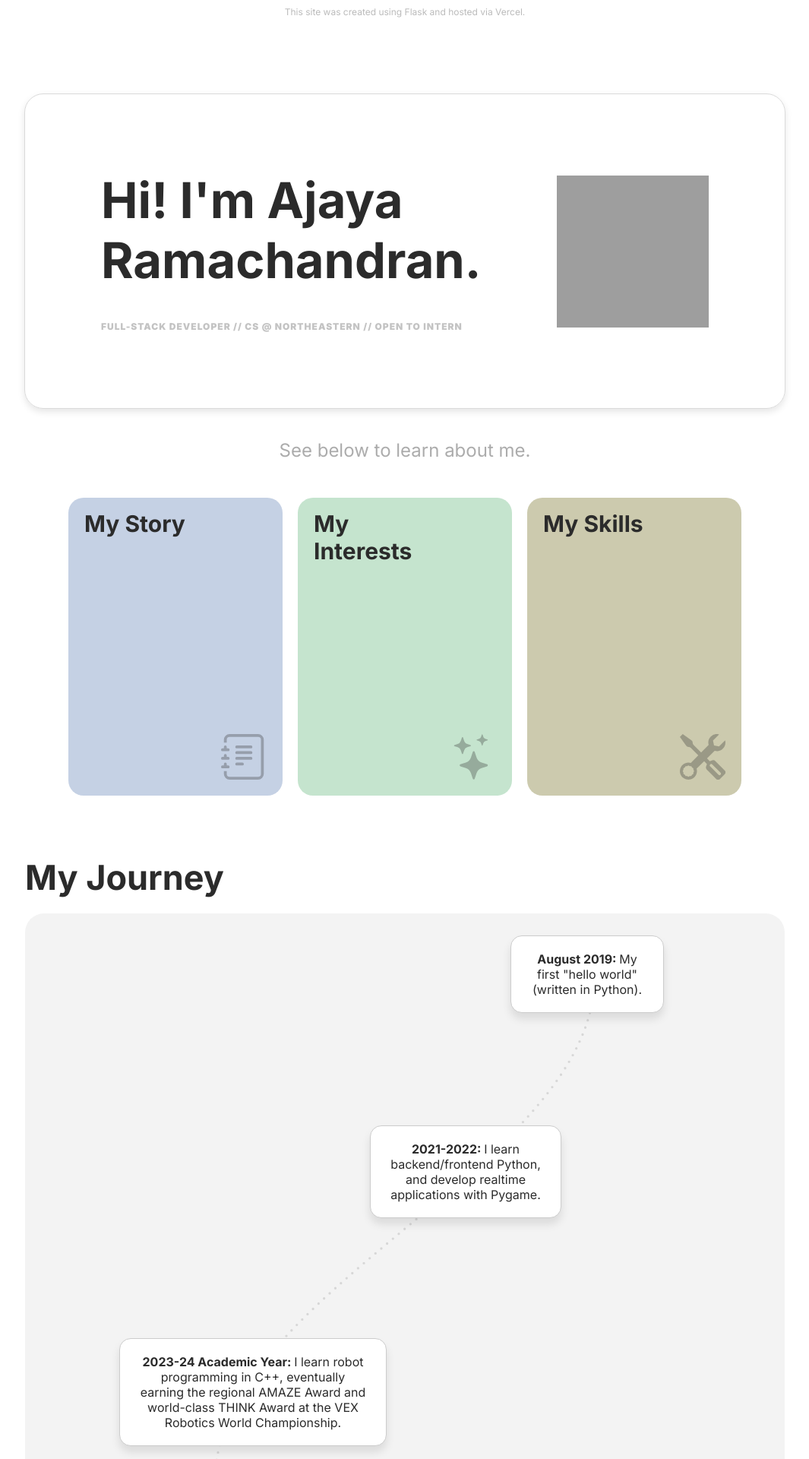
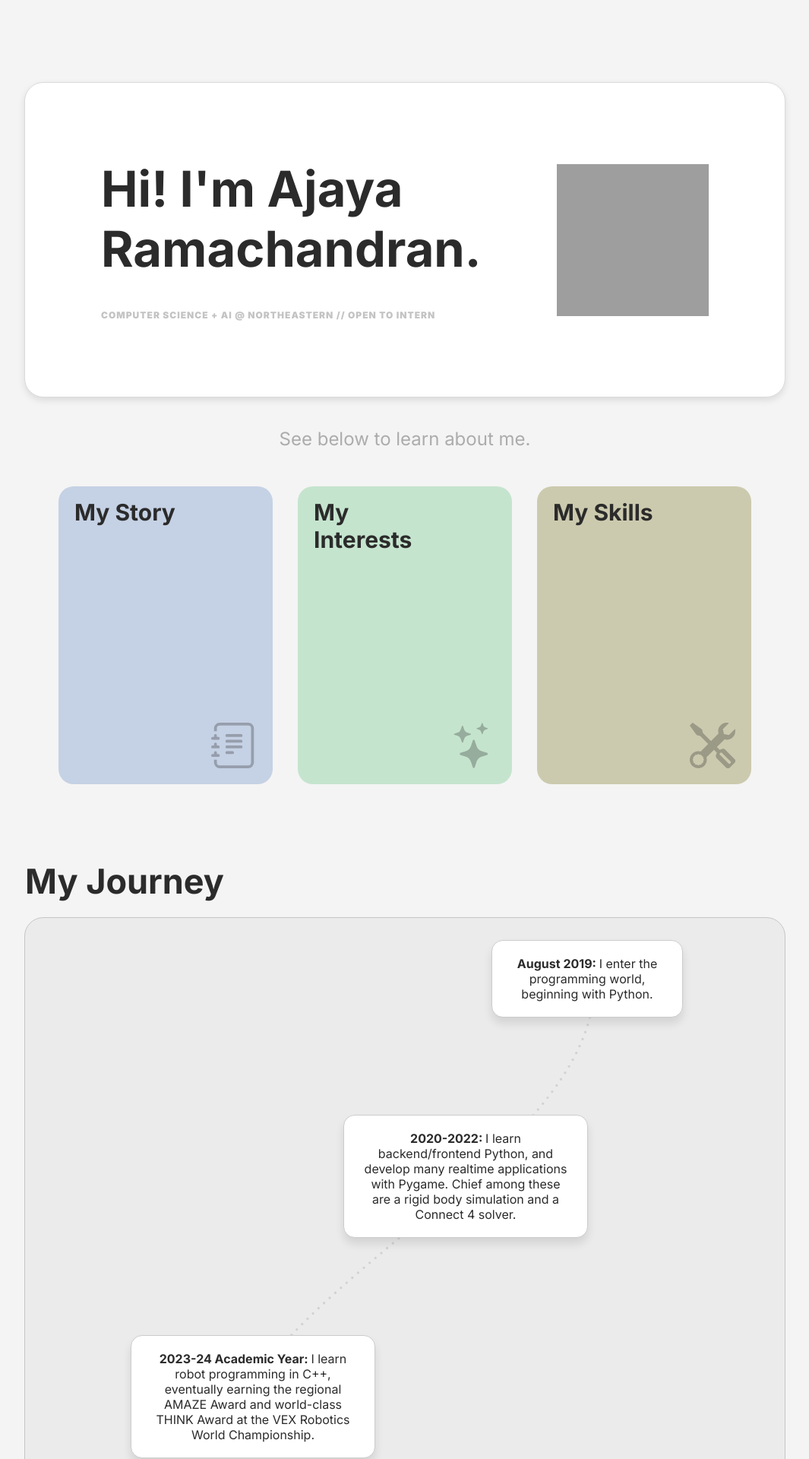
Before and after one commit to AjayaRamachandran/ajaya-r, a Flask app: page / in a window 1280 px wide. Shown: the top 1920 px of the page at 76% size, without its empty margins (107-1172 px from the left). Run offline with Flask 3, Linux system fonts and the light colour scheme; grey boxes are pictures that could not be loaded.

Commit message:
changed cards and added information

```diff
--- a/api/static/css/styles.css
+++ b/api/static/css/styles.css
@@ -2,6 +2,7 @@ body {
     display: flex;
     flex-direction: column;
     justify-content: center;
+    background-color: rgb(244, 244, 244);
 }
 
 :root {
@@ -19,6 +20,7 @@ body {
 }
 
 .title-block {
+    background-color: rgb(255, 255, 255);
     display: flex;
     border: 1px solid rgb(218, 218, 218);
     border-radius: 25px;
@@ -92,8 +94,9 @@ body {
     height: 200px;
     opacity: 0;
     margin: 0px 0px 0px 100px;
+    filter: blur(50px);
     transform: translateY(25px);
-    transition: ease-out opacity 0.5s, ease-out transform 0.5s;
+    transition: ease-out opacity 0.5s, ease-out transform 0.5s, cubic-bezier(0,.67,.49,1) filter 0.5s;
 }
 
 
@@ -132,31 +135,42 @@ svg {
   }
 
 .card {
+    position: absolute;
     border-radius: 20px;
     display: flex;
     border: 1px solid transparent;
     padding: 15px 20px;
     cursor: pointer;
-    transition: border-color 0.25s, filter 0.25s, transform 0.25s;
+    transition: border-color 0.25s, filter 0.25s, transform 1s;
     margin: 8px 10px 0px 10px;
     width: 240px;
     height: 360px;
     justify-content: space-between;
-}
-.card:hover {
-    transform: translateY(-8px);
-}
-.unflipped {
+    transform-style: preserve-3d;
+    backface-visibility: hidden;
     font-size: 30px;
     font-weight: 700;
 }
-.flipped {
+.card.content, .card.back {
+    position: absolute;
+    backface-visibility: hidden;
+    width: 240px;
+    height: 360px;
     font-size: 18px;
-    font-weight: 400;
+    font-weight: 500;
+}
+
+.card .back {
+    transform: rotateY(180deg);
+}
+
+.card.flipped {
+    transform: rotateY(180deg);
 }
 
 .left-card {
     background-color: #c5d1e4;
+    margin-right: 640px;
 }
 .left-card:hover {
     border-color: #577dbd;
@@ -175,6 +189,7 @@ svg {
 
 .right-card {
     background-color: #cccaae;
+    margin-left: 640px;
 }
 .right-card:hover {
     border-color: #a6a369;
@@ -195,7 +210,8 @@ svg {
 
 .journey-section {
     position: relative;
-    background-color: #f3f3f3;
+    background-color: #ebebeb;
+    border: 1px solid #c5c5c5;
     border-radius: 25px;
     width: 1000px;
     height: 1380px; /* Height of the section */
@@ -258,6 +274,7 @@ a {
     transition: background-color 0.25s, box-shadow 0.25s;
     justify-content: space-between;
     width: 900px;
+    height: 65px;
     margin-bottom: 25px;
 }
 .tile-left {
@@ -287,6 +304,7 @@ a {
     background-color: #f3f3f3;
     border: 1px solid #bbb;
     padding: 12px 12px;
+    width: 50px;
 }
 .tile-site {
     margin: 8px;
@@ -294,6 +312,7 @@ a {
     background-color: #a8f9cd;
     border: 1px solid #6e9c82;
     padding: 12px 15px;
+    width: 50px;
 }
 
 .tile:hover {
--- a/api/static/js/index.js
+++ b/api/static/js/index.js
@@ -3,26 +3,30 @@ window.onload = function() {
 
     profileImage.style.opacity = "1";
     profileImage.style.transform = "translateY(0px)";
+    profileImage.style.filter = "blur(0px)";
 };
 
-document.addEventListener("DOMContentLoaded", function() {
-    document.querySelectorAll('.unflipped').forEach(function(element) {
-        element.addEventListener('click', function() {
-            console.log(this.classList);
-            this.classList.add("flipped");
-            if (this.classList[1] === "left-card") {
-                this.textContent = "I'm a freshman at Northeastern University, originally from North Andover, MA. From childhood, my parents fostered in me a love for all things science and tech. As my interests developed, my passions clustered around computers, programming, and designing digital systems. By high school, I was fluent in many basic programming techniques, but I was eager to learn more.";
-            } else if (this.classList[1] === "center-card") {
-                this.textContent = "I'm an avid computer nerd with a need for design perfection. My interests fall right in between designing systems that are functional and systems that are a work of art. In my opinion, the designed experience goes hand in hand with the functional purpose. I am excited to bring this standard of quality to my future endeavors.";
-            } else if (this.classList[1] === "right-card") {
-                this.textContent = "Skilled in both front-end and back-end development, UI/UX design, as well as Algorithm Design, my skill set can be applied in almost any SWE environment. On top of the skills I already bring to the table, I'm a rapid learner with the capability to pick up new abilities on the fly, with strong communication and idea-marketing skills as a cherry on top.";
+document.addEventListener('DOMContentLoaded', () => {
+    const elements = document.querySelectorAll('.card');
+    elements.forEach(card => {
+        card.addEventListener('click', function () {
+            // Toggle the 'flipped' class on the clicked card only
+            if (card.classList.value.includes("left-card")) {
+                const subset = document.querySelectorAll('.left-card');
+                subset.forEach(card => {
+                    card.classList.toggle('flipped');
+                });
+            } else if (card.classList.value.includes("center-card")) {
+                const subset = document.querySelectorAll('.center-card');
+                subset.forEach(card => {
+                    card.classList.toggle('flipped');
+                });
+            } else if (card.classList.value.includes("right-card")) {
+                const subset = document.querySelectorAll('.right-card');
+                subset.forEach(card => {
+                    card.classList.toggle('flipped');
+                });
             }
-            this.classList.replace("unflipped", "flipped");  // Replace class from "unflipped" to "flipped"
-        });
+        })
     });
-    //document.querySelectorAll('.journey-point').forEach(point => {
-        //point.addEventListener('click', () => {
-            // alert(`You clicked: ${point.dataset.milestone}`);
-        //});
-    //});
 });
--- a/api/templates/index.html
+++ b/api/templates/index.html
@@ -10,46 +10,58 @@
     <link rel="icon" type="image/x-icon" href="https://www.dropbox.com/scl/fi/jgpvl6s9otkgc6uqg5pmt/favicon.ico?rlkey=nb39qqv34ppoyk6k3b2qd1yl0&st=tumht5wl&raw=1">
 </head>
 <body>
-    <div class="precursor">This site was created using Flask and hosted via Vercel.</div>
     <div class="parent">
         <div class="title-block">
             <div class="title-column">
                 <div class="title">Hi! I'm Ajaya Ramachandran.</div>
-                <div class="descriptor">FULL-STACK DEVELOPER  //  CS @ NORTHEASTERN  //  OPEN TO INTERN</div>
+                <div class="descriptor">COMPUTER SCIENCE + AI @ NORTHEASTERN  //  OPEN TO INTERN</div>
             </div>
             <img class="profile-img" id="main-profile-pic" src="https://i.ibb.co/k1p2G09/Super-Headshot.png" alt="Super-Headshot">
         </div>
         <script src="static/js/index.js"></script>
         <div class="subtitle">See below to learn about me.</div>
         <div class="card-block">
-            <div class="card left-card unflipped"><div class="content">My Story</div>
+
+                <div class="card left-card"><div class="content">My Story</div>
                     <svg xmlns="http://www.w3.org/2000/svg" width="60" height="60" fill="currentColor" class="bi bi-journal-text" viewBox="0 0 16 16">
                         <path d="M5 10.5a.5.5 0 0 1 .5-.5h2a.5.5 0 0 1 0 1h-2a.5.5 0 0 1-.5-.5m0-2a.5.5 0 0 1 .5-.5h5a.5.5 0 0 1 0 1h-5a.5.5 0 0 1-.5-.5m0-2a.5.5 0 0 1 .5-.5h5a.5.5 0 0 1 0 1h-5a.5.5 0 0 1-.5-.5m0-2a.5.5 0 0 1 .5-.5h5a.5.5 0 0 1 0 1h-5a.5.5 0 0 1-.5-.5"/>
                         <path d="M3 0h10a2 2 0 0 1 2 2v12a2 2 0 0 1-2 2H3a2 2 0 0 1-2-2v-1h1v1a1 1 0 0 0 1 1h10a1 1 0 0 0 1-1V2a1 1 0 0 0-1-1H3a1 1 0 0 0-1 1v1H1V2a2 2 0 0 1 2-2"/>
                         <path d="M1 5v-.5a.5.5 0 0 1 1 0V5h.5a.5.5 0 0 1 0 1h-2a.5.5 0 0 1 0-1zm0 3v-.5a.5.5 0 0 1 1 0V8h.5a.5.5 0 0 1 0 1h-2a.5.5 0 0 1 0-1zm0 3v-.5a.5.5 0 0 1 1 0v.5h.5a.5.5 0 0 1 0 1h-2a.5.5 0 0 1 0-1z"/>
                     </svg>
                 </div>
-            <div class="card center-card unflipped"><div class="content">My Interests</div>
+                <div class="card left-card flipped back">
+                    I'm a freshman at Northeastern University, originally from North Andover, MA. From childhood, my parents fostered in me a love for all things science and tech. As my interests developed, my passions clustered around computers, programming, and designing digital systems. By high school, I was fluent in many basic programming techniques, but I was eager to learn more.
+                </div>
+
+                <div class="card center-card"><div class="content">My Interests</div>
                     <svg xmlns="http://www.w3.org/2000/svg" width="60" height="60" fill="currentColor" class="bi bi-stars" viewBox="0 0 16 16">
                         <path d="M7.657 6.247c.11-.33.576-.33.686 0l.645 1.937a2.89 2.89 0 0 0 1.829 1.828l1.936.645c.33.11.33.576 0 .686l-1.937.645a2.89 2.89 0 0 0-1.828 1.829l-.645 1.936a.361.361 0 0 1-.686 0l-.645-1.937a2.89 2.89 0 0 0-1.828-1.828l-1.937-.645a.361.361 0 0 1 0-.686l1.937-.645a2.89 2.89 0 0 0 1.828-1.828zM3.794 1.148a.217.217 0 0 1 .412 0l.387 1.162c.173.518.579.924 1.097 1.097l1.162.387a.217.217 0 0 1 0 .412l-1.162.387A1.73 1.73 0 0 0 4.593 5.69l-.387 1.162a.217.217 0 0 1-.412 0L3.407 5.69A1.73 1.73 0 0 0 2.31 4.593l-1.162-.387a.217.217 0 0 1 0-.412l1.162-.387A1.73 1.73 0 0 0 3.407 2.31zM10.863.099a.145.145 0 0 1 .274 0l.258.774c.115.346.386.617.732.732l.774.258a.145.145 0 0 1 0 .274l-.774.258a1.16 1.16 0 0 0-.732.732l-.258.774a.145.145 0 0 1-.274 0l-.258-.774a1.16 1.16 0 0 0-.732-.732L9.1 2.137a.145.145 0 0 1 0-.274l.774-.258c.346-.115.617-.386.732-.732z"/>
                     </svg>
                 </div>
-            <div class="card right-card unflipped"><div class="content">My Skills</div>
+                <div class="card center-card flipped back">
+                    I'm an avid computer nerd with an insatiable need for perfection. My interests fall right in between designing systems that are functional and systems that are a work of art. In my opinion, the design goes hand in hand with the purpose. I am excited to bring this standard of quality to my future endeavors, be they in my studies, the software industry, and beyond.
+                </div>
+
+                <div class="card right-card"><div class="content">My Skills</div>
                     <svg xmlns="http://www.w3.org/2000/svg" width="60" height="60" fill="currentColor" class="bi bi-tools" viewBox="0 0 16 16">
                         <path d="M1 0 0 1l2.2 3.081a1 1 0 0 0 .815.419h.07a1 1 0 0 1 .708.293l2.675 2.675-2.617 2.654A3.003 3.003 0 0 0 0 13a3 3 0 1 0 5.878-.851l2.654-2.617.968.968-.305.914a1 1 0 0 0 .242 1.023l3.27 3.27a.997.997 0 0 0 1.414 0l1.586-1.586a.997.997 0 0 0 0-1.414l-3.27-3.27a1 1 0 0 0-1.023-.242L10.5 9.5l-.96-.96 2.68-2.643A3.005 3.005 0 0 0 16 3q0-.405-.102-.777l-2.14 2.141L12 4l-.364-1.757L13.777.102a3 3 0 0 0-3.675 3.68L7.462 6.46 4.793 3.793a1 1 0 0 1-.293-.707v-.071a1 1 0 0 0-.419-.814zm9.646 10.646a.5.5 0 0 1 .708 0l2.914 2.915a.5.5 0 0 1-.707.707l-2.915-2.914a.5.5 0 0 1 0-.708M3 11l.471.242.529.026.287.445.445.287.026.529L5 13l-.242.471-.026.529-.445.287-.287.445-.529.026L3 15l-.471-.242L2 14.732l-.287-.445L1.268 14l-.026-.529L1 13l.242-.471.026-.529.445-.287.287-.445.529-.026z"/>
                     </svg>
                 </div>
+                <div class="card right-card flipped back">
+                    Skilled in both front-end and back-end development, UI/UX design, as well as Algorithm Design, my skill set can be applied in almost any SWE environment. On top of the skills I already bring to the table, I'm a rapid learner with the capability to pick up new abilities on the fly, with strong communication and idea-marketing skills as a cherry on top.
                 </div>
-        <div class="heading lefted">My Journey</div>
+
+        </div>
+        <div class="heading lefted" style="margin-top: 500px;">My Journey</div>
         <div class="journey-section">
             <svg class="curved-line" viewBox="0 80 1200 1500">
                 <path id="path" fill="transparent" stroke="#999999" stroke-width="4" stroke-dasharray="0, 12" stroke-linecap="round" d="M 900 100 C 900 400 300 600 300 900 C 300 1150 850 1300 700 1500" />
             </svg>
-            <div class="journey-point" style="left: 740px; top: 80px; width: 150px;" data-milestone="Aug19"><b>August 2019: </b>My first "hello world" (written in Python).</div>
-            <div class="journey-point" style="left: 580px; top: 340px; width: 200px;" data-milestone="21-22"><b>2021-2022: </b>I learn backend/frontend Python, and develop realtime applications with Pygame.</div>
-            <div class="journey-point" style="left: 300px; top: 630px; width: 300px;" data-milestone="23-24"><b>2023-24 Academic Year: </b>I learn robot programming in C++, eventually earning the regional AMAZE Award and world-class THINK Award at the VEX Robotics World Championship.</div>
-            <div class="journey-point" style="left: 400px; top: 980px; width: 250px;" data-milestone="Sum24"><b>Summer 2024: </b>Developing websites like "VRC Tracker" I further my skills in web development with JS, back-end, and algorithm design.</div>
-            <div class="journey-point" style="left: 600px; top: 1280px; width: 200px;" data-milestone="Today"><b>Today: </b>Studying CS at Northeastern University, I strive to apply my skills and acquire new ones as I navigate my career path.</div>
+            <div class="journey-point" style="left: 740px; top: 80px; width: 200px;" data-milestone="Aug19"><b>August 2019: </b>I enter the programming world, beginning with Python.</div>
+            <div class="journey-point" style="left: 580px; top: 340px; width: 270px;" data-milestone="21-22"><b>2020-2022: </b>I learn backend/frontend Python, and develop many realtime applications with Pygame. Chief among these are a rigid body simulation and a Connect 4 solver.</div>
+            <div class="journey-point" style="left: 300px; top: 630px; width: 270px;" data-milestone="23-24"><b>2023-24 Academic Year: </b>I learn robot programming in C++, eventually earning the regional AMAZE Award and world-class THINK Award at the VEX Robotics World Championship.</div>
+            <div class="journey-point" style="left: 400px; top: 980px; width: 250px;" data-milestone="Sum24"><b>Today: </b>Developing websites like <i>VRC Tracker</i>, <i>booster.nu</i>, and <i>SweetSpot</i>, I am furthering my skills in web development with JS and React, as well as back-end and algorithm design.</div>
+            <div class="journey-point" style="left: 600px; top: 1280px; width: 200px;" data-milestone="Today"><b>Tomorrow: </b>Studying CS at Northeastern University, I strive to apply my skills and acquire new ones as I navigate my career path.</div>
         </div>
         <div class="heading centered">My Projects</div>
         <div class="tile-section">
@@ -82,6 +94,13 @@
                     <div class="tile-desc">A powerful workflow tracking tool with a built-in idea planning functionality.</div>
                 </div>
                 <div class="tile-right">
+                    <a href="https://github.com/AjayaRamachandran/booster" target="_blank">
+                        <button class="tile-github">
+                            <svg xmlns="http://www.w3.org/2000/svg" width="20" height="20" fill="currentColor" class="bi bi-github connect" viewBox="0 0 16 16">
+                                <path d="M8 0C3.58 0 0 3.58 0 8c0 3.54 2.29 6.53 5.47 7.59.4.07.55-.17.55-.38 0-.19-.01-.82-.01-1.49-2.01.37-2.53-.49-2.69-.94-.09-.23-.48-.94-.82-1.13-.28-.15-.68-.52-.01-.53.63-.01 1.08.58 1.23.82.72 1.21 1.87.87 2.33.66.07-.52.28-.87.51-1.07-1.78-.2-3.64-.89-3.64-3.95 0-.87.31-1.59.82-2.15-.08-.2-.36-1.02.08-2.12 0 0 .67-.21 2.2.82.64-.18 1.32-.27 2-.27s1.36.09 2 .27c1.53-1.04 2.2-.82 2.2-.82.44 1.1.16 1.92.08 2.12.51.56.82 1.27.82 2.15 0 3.07-1.87 3.75-3.65 3.95.29.25.54.73.54 1.48 0 1.07-.01 1.93-.01 2.2 0 .21.15.46.55.38A8.01 8.01 0 0 0 16 8c0-4.42-3.58-8-8-8"/>
+                            </svg>
+                        </button>
+                    </a>
                 </div>
             </div>
             <div class="tile">
@@ -114,6 +133,21 @@
                 </div>
                 <div class="tile-right">
                     <a href="https://github.com/AjayaRamachandran/Visual-Autonomous" target="_blank">
+                    <button class="tile-github">
+                        <svg xmlns="http://www.w3.org/2000/svg" width="20" height="20" fill="currentColor" class="bi bi-github connect" viewBox="0 0 16 16">
+                            <path d="M8 0C3.58 0 0 3.58 0 8c0 3.54 2.29 6.53 5.47 7.59.4.07.55-.17.55-.38 0-.19-.01-.82-.01-1.49-2.01.37-2.53-.49-2.69-.94-.09-.23-.48-.94-.82-1.13-.28-.15-.68-.52-.01-.53.63-.01 1.08.58 1.23.82.72 1.21 1.87.87 2.33.66.07-.52.28-.87.51-1.07-1.78-.2-3.64-.89-3.64-3.95 0-.87.31-1.59.82-2.15-.08-.2-.36-1.02.08-2.12 0 0 .67-.21 2.2.82.64-.18 1.32-.27 2-.27s1.36.09 2 .27c1.53-1.04 2.2-.82 2.2-.82.44 1.1.16 1.92.08 2.12.51.56.82 1.27.82 2.15 0 3.07-1.87 3.75-3.65 3.95.29.25.54.73.54 1.48 0 1.07-.01 1.93-.01 2.2 0 .21.15.46.55.38A8.01 8.01 0 0 0 16 8c0-4.42-3.58-8-8-8"/>
+                        </svg>
+                    </button>
+                    </a>
+                </div>
+            </div>
+            <div class="tile">
+                <div class="tile-left">
+                    <div class="tile-name">Rigid Body Simulation</div>
+                    <div class="tile-desc">A physically-accurate simulation of a 2D Rigid Body built in Python with the Pygame library.</div>
+                </div>
+                <div class="tile-right">
+                    <a href="https://github.com/AjayaRamachandran/Rigid-Body-Simulation" target="_blank">
                     <button class="tile-github">
                         <svg xmlns="http://www.w3.org/2000/svg" width="20" height="20" fill="currentColor" class="bi bi-github connect" viewBox="0 0 16 16">
                             <path d="M8 0C3.58 0 0 3.58 0 8c0 3.54 2.29 6.53 5.47 7.59.4.07.55-.17.55-.38 0-.19-.01-.82-.01-1.49-2.01.37-2.53-.49-2.69-.94-.09-.23-.48-.94-.82-1.13-.28-.15-.68-.52-.01-.53.63-.01 1.08.58 1.23.82.72 1.21 1.87.87 2.33.66.07-.52.28-.87.51-1.07-1.78-.2-3.64-.89-3.64-3.95 0-.87.31-1.59.82-2.15-.08-.2-.36-1.02.08-2.12 0 0 .67-.21 2.2.82.64-.18 1.32-.27 2-.27s1.36.09 2 .27c1.53-1.04 2.2-.82 2.2-.82.44 1.1.16 1.92.08 2.12.51.56.82 1.27.82 2.15 0 3.07-1.87 3.75-3.65 3.95.29.25.54.73.54 1.48 0 1.07-.01 1.93-.01 2.2 0 .21.15.46.55.38A8.01 8.01 0 0 0 16 8c0-4.42-3.58-8-8-8"/>
```
Lines whose indentation alone changed are shown as unchanged.
